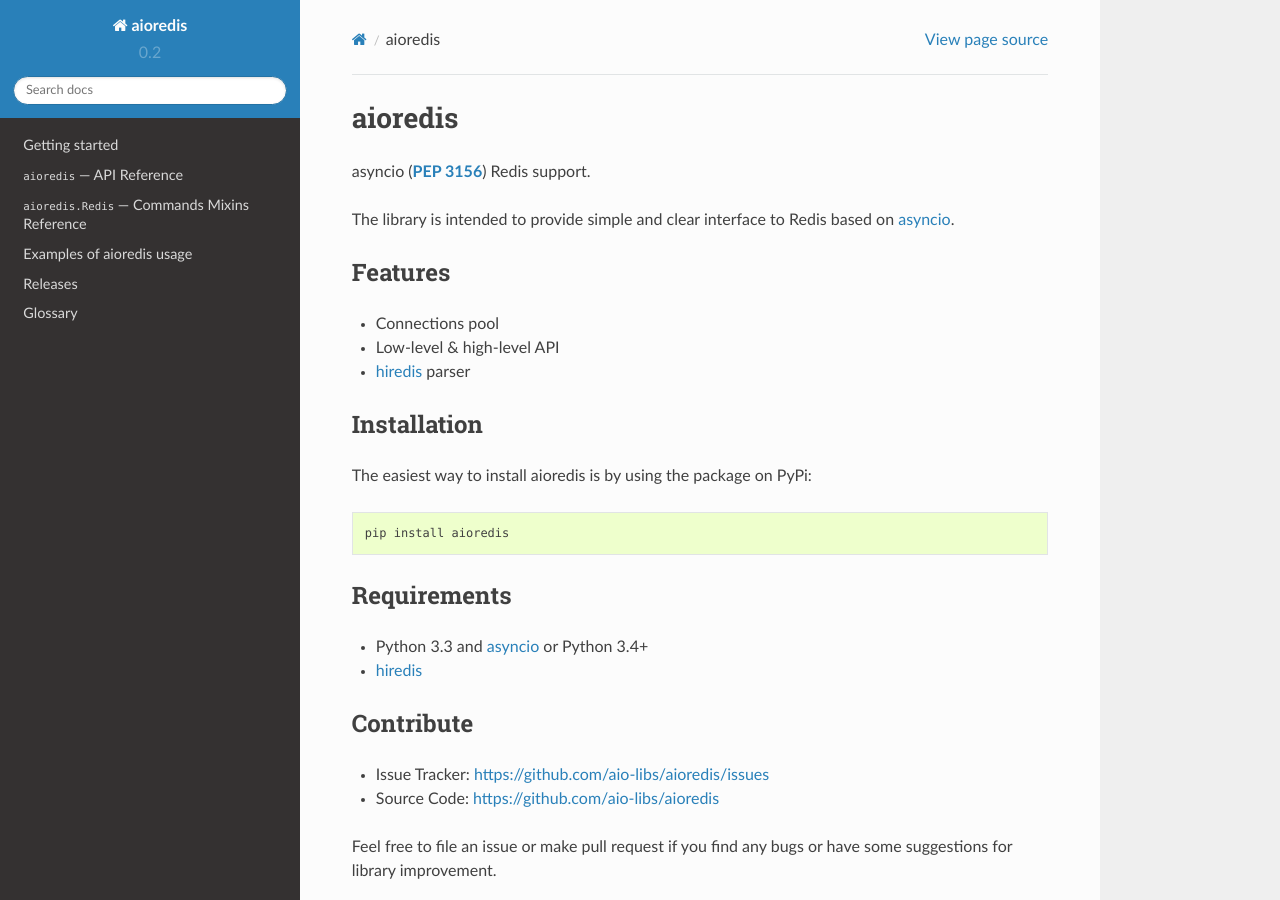
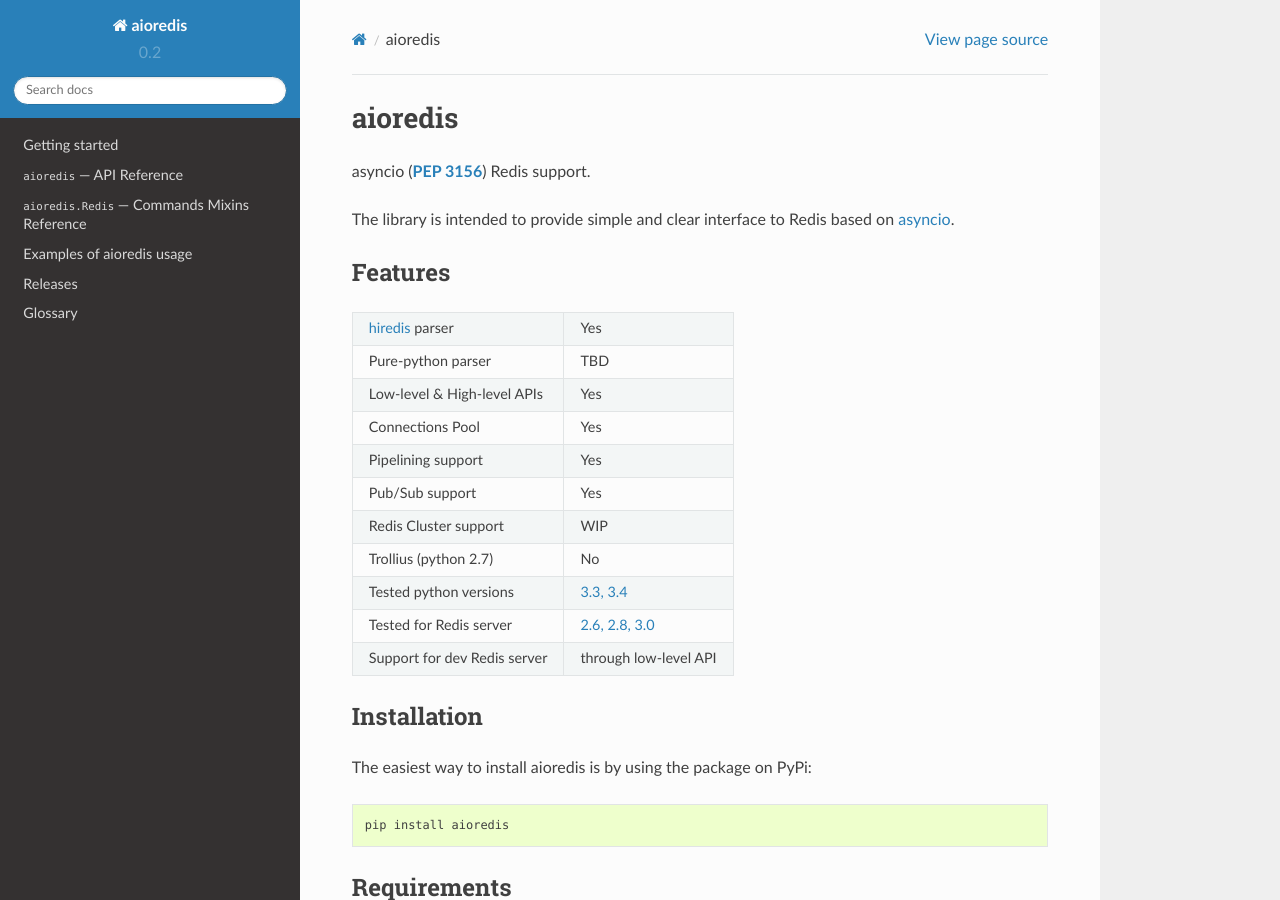
Before and after one commit to aio-libs-abandoned/aioredis-py, a Sphinx documentation site: the page built from docs/index.rst, in a window 1280 px wide and 900 px high. Built offline with Sphinx 7.4.7 and the Read the Docs theme 2.0.0, drawn with Linux system fonts in a browser that asks for light colours.

```diff
--- a/docs/index.rst
+++ b/docs/index.rst
@@ -15,9 +15,19 @@ based on :term:`asyncio`.
 Features
 --------
 
-- Connections pool
-- Low-level & high-level API
-- :term:`hiredis` parser
+================================  ==============================
+:term:`hiredis` parser              Yes
+Pure-python parser                  TBD
+Low-level & High-level APIs         Yes
+Connections Pool                    Yes
+Pipelining support                  Yes
+Pub/Sub support                     Yes
+Redis Cluster support               WIP
+Trollius (python 2.7)               No
+Tested python versions              `3.3, 3.4 <travis_>`_
+Tested for Redis server             `2.6, 2.8, 3.0 <travis_>`_
+Support for dev Redis server        through low-level API
+================================  ==============================
 
 Installation
 ------------
```
Also changed, not shown: other parts of docs/index.rst (+1 -0 lines), README.rst (+18 -1 lines), 1 other file.
